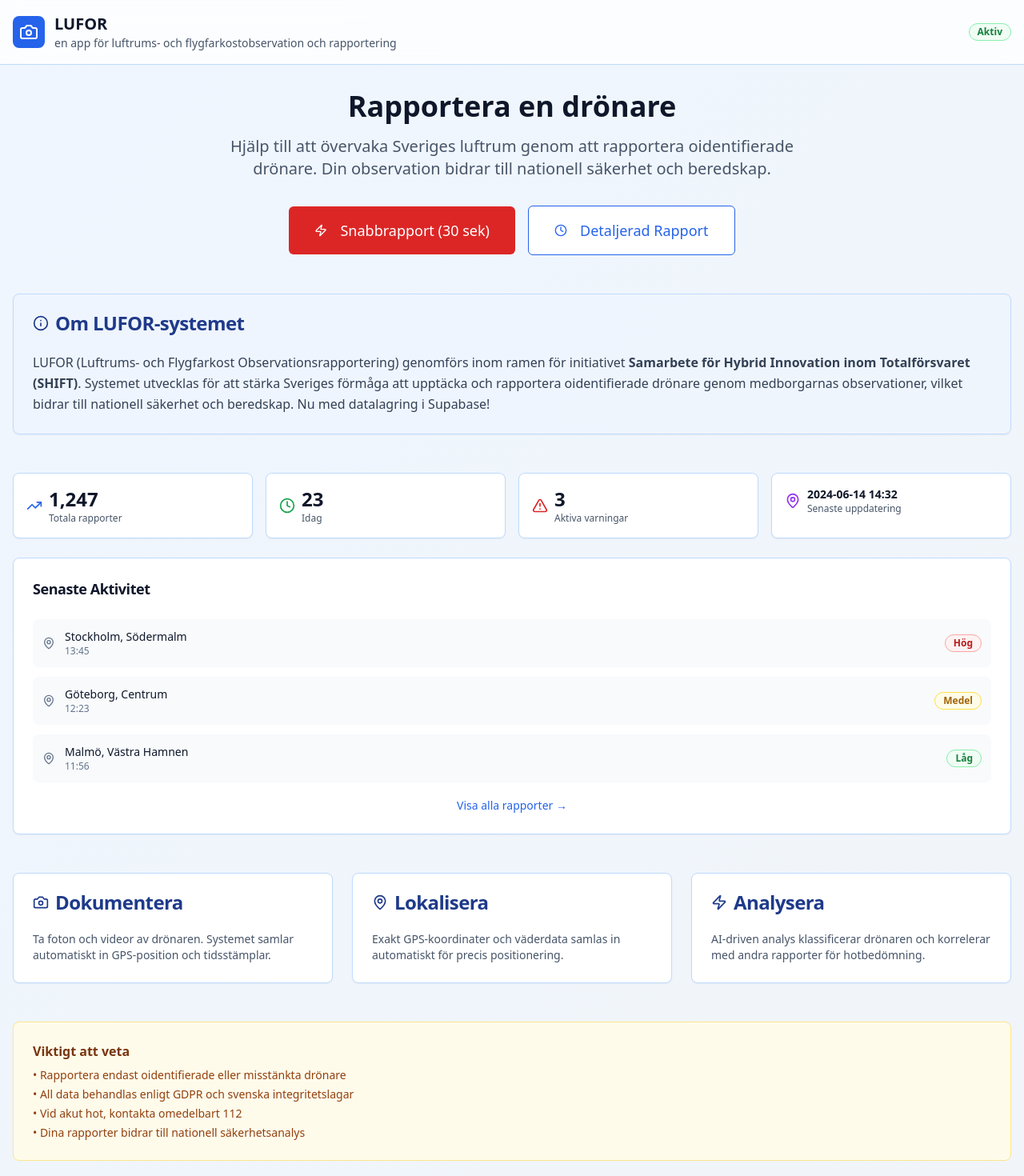
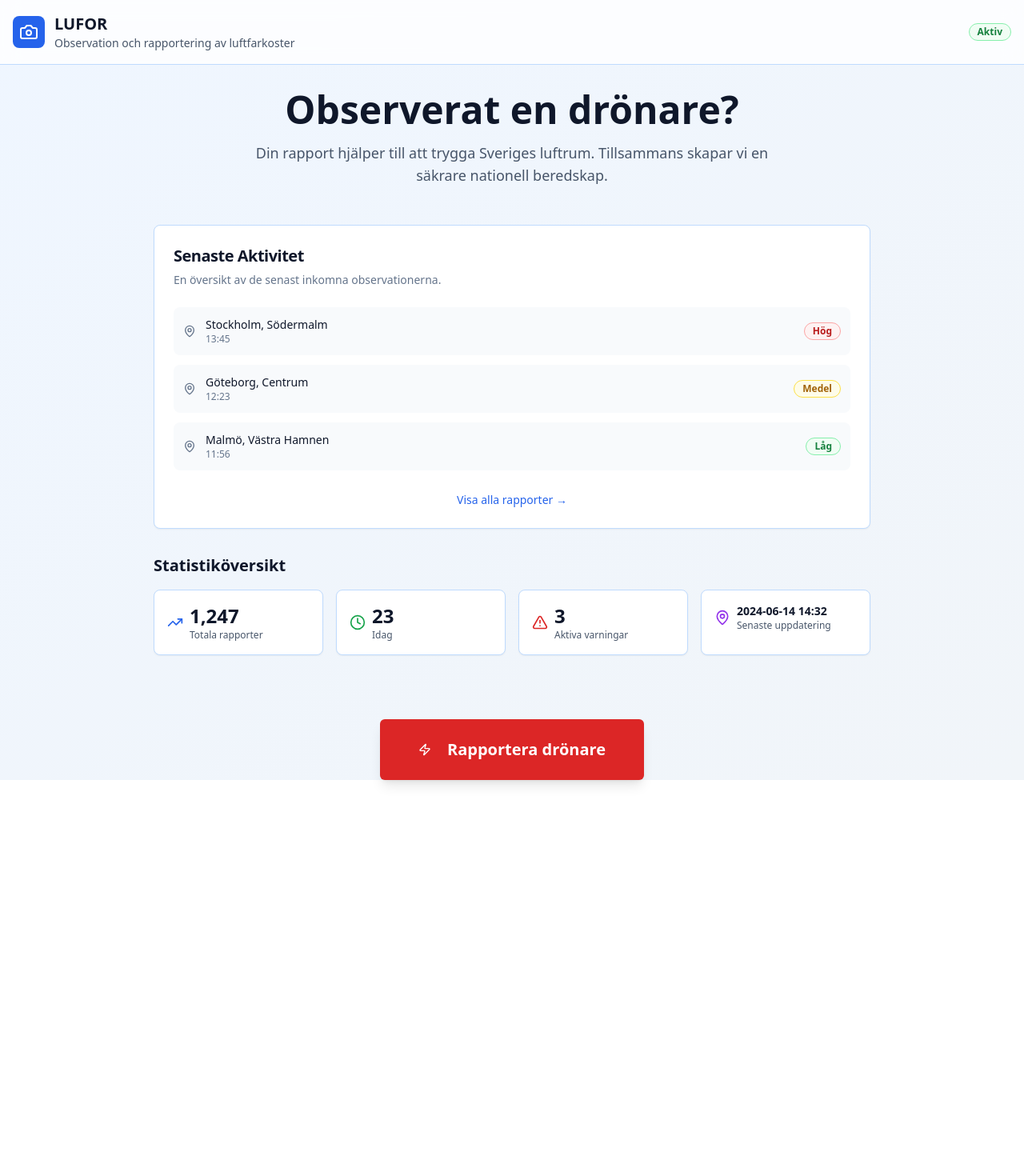
Before and after one commit to carlheath/rapportera-med-lufor, a React (Vite) app: page / in a window 1280 px wide. Shown: the top 1470 px of the page at 80% size. After the commit the page ends 1007 px from the top, so only its background shows below. Built offline with nearby package versions, Linux system fonts and the light colour scheme.

Commit message:
Refactor: Redesign homepage for drone reporting
The homepage is redesigned to prioritize the "Report Drone" action with a large, prominent button. The design is modernized with a minimalist approach, improved information architecture, and enhanced accessibility features (WCAG 2.1 AA).

```diff
--- a/src/components/StatsOverview.tsx
+++ b/src/components/StatsOverview.tsx
@@ -1,6 +1,6 @@
 
 import { TrendingUp, MapPin, Clock, AlertTriangle } from 'lucide-react';
-import { Card, CardContent, CardHeader, CardTitle } from '@/components/ui/card';
+import { Card, CardContent, CardHeader, CardTitle, CardDescription } from '@/components/ui/card';
 import { Badge } from '@/components/ui/badge';
 
 const StatsOverview = () => {
@@ -45,8 +45,49 @@ const StatsOverview = () => {
   };
 
   return (
-    <div className="space-y-6">
-      {/* Stats Cards */}
+    <div className="space-y-8">
+      {/* Recent Activity Module */}
+      <Card className="border-blue-200 dark:border-slate-700">
+        <CardHeader>
+          <CardTitle className="text-xl text-slate-900 dark:text-white">
+            Senaste Aktivitet
+          </CardTitle>
+          <CardDescription>
+            En översikt av de senast inkomna observationerna.
+          </CardDescription>
+        </CardHeader>
+        <CardContent>
+          <div className="space-y-3">
+            {recentActivity.map((activity, index) => (
+              <div key={index} className="flex items-center justify-between p-3 bg-slate-50 dark:bg-slate-800 rounded-lg">
+                <div className="flex items-center space-x-3">
+                  <MapPin className="w-4 h-4 text-slate-500" />
+                  <div>
+                    <p className="text-sm font-medium text-slate-900 dark:text-white">
+                      {activity.location}
+                    </p>
+                    <p className="text-xs text-slate-500 dark:text-slate-400">
+                      {activity.time}
+                    </p>
+                  </div>
+                </div>
+                <Badge variant="outline" className={getPriorityColor(activity.priority)}>
+                  {getPriorityText(activity.priority)}
+                </Badge>
+              </div>
+            ))}
+          </div>
+          <div className="text-center mt-6">
+            <button className="text-sm font-medium text-blue-600 hover:text-blue-700 dark:text-blue-400 dark:hover:text-blue-300">
+              Visa alla rapporter →
+            </button>
+          </div>
+        </CardContent>
+      </Card>
+
+      {/* Stats Module */}
+      <div>
+        <h3 className="text-xl font-semibold text-slate-900 dark:text-white mb-4">Statistiköversikt</h3>
         <div className="grid grid-cols-2 md:grid-cols-4 gap-4">
           <Card className="border-blue-200 dark:border-slate-700">
             <CardContent className="p-4">
@@ -112,42 +153,7 @@ const StatsOverview = () => {
             </CardContent>
           </Card>
         </div>
-
-      {/* Recent Activity */}
-      <Card className="border-blue-200 dark:border-slate-700">
-        <CardHeader>
-          <CardTitle className="text-lg text-slate-900 dark:text-white">
-            Senaste Aktivitet
-          </CardTitle>
-        </CardHeader>
-        <CardContent>
-          <div className="space-y-3">
-            {recentActivity.map((activity, index) => (
-              <div key={index} className="flex items-center justify-between p-3 bg-slate-50 dark:bg-slate-800 rounded-lg">
-                <div className="flex items-center space-x-3">
-                  <MapPin className="w-4 h-4 text-slate-500" />
-                  <div>
-                    <p className="text-sm font-medium text-slate-900 dark:text-white">
-                      {activity.location}
-                    </p>
-                    <p className="text-xs text-slate-500 dark:text-slate-400">
-                      {activity.time}
-                    </p>
       </div>
-                </div>
-                <Badge variant="outline" className={getPriorityColor(activity.priority)}>
-                  {getPriorityText(activity.priority)}
-                </Badge>
-              </div>
-            ))}
-          </div>
-          <div className="text-center mt-4">
-            <button className="text-sm text-blue-600 hover:text-blue-700 dark:text-blue-400 dark:hover:text-blue-300">
-              Visa alla rapporter →
-            </button>
-          </div>
-        </CardContent>
-      </Card>
     </div>
   );
 };
--- a/src/pages/Index.tsx
+++ b/src/pages/Index.tsx
@@ -1,7 +1,6 @@
 import { useState } from 'react';
-import { MapPin, Camera, Clock, Zap, Info, AlertTriangle } from 'lucide-react';
+import { Camera, Zap, AlertTriangle } from 'lucide-react';
 import { Button } from '@/components/ui/button';
-import { Card, CardContent, CardDescription, CardHeader, CardTitle } from '@/components/ui/card';
 import { Badge } from '@/components/ui/badge';
 import ReportForm from '@/components/ReportForm';
 import StatsOverview from '@/components/StatsOverview';
@@ -28,16 +27,9 @@ interface ReportFormData {
 
 const Index = () => {
   const [showReportForm, setShowReportForm] = useState(false);
-  const [reportMode, setReportMode] = useState<'quick' | 'detailed'>('quick');
   const [isSubmitting, setIsSubmitting] = useState(false);
 
-  const handleQuickReport = () => {
-    setReportMode('quick');
-    setShowReportForm(true);
-  };
-
-  const handleDetailedReport = () => {
-    setReportMode('detailed');
+  const handleReport = () => {
     setShowReportForm(true);
   };
 
@@ -60,7 +52,7 @@ const Index = () => {
     };
 
     const reportToInsert = {
-      report_mode: reportMode,
+      report_mode: formData.reportMode,
       latitude: formData.location?.lat,
       longitude: formData.location?.lng,
       accuracy: formData.location?.accuracy,
@@ -109,10 +101,10 @@ const Index = () => {
     return (
       <div className="min-h-screen bg-gradient-to-br from-blue-50 to-slate-100 dark:from-slate-900 dark:to-slate-800">
         <ReportForm
-          mode={reportMode}
+          mode="detailed"
           onBack={() => setShowReportForm(false)}
           onSubmit={handleReportSubmit}
-          isSubmitting={isSubmitting} // Pass submitting state to ReportForm
+          isSubmitting={isSubmitting}
         />
       </div>
     );
@@ -133,7 +125,7 @@ const Index = () => {
                   LUFOR
                 </h1>
                 <p className="text-sm text-slate-600 dark:text-slate-300">
-                  en app för luftrums- och flygfarkostobservation och rapportering
+                  Observation och rapportering av luftfarkoster
                 </p>
               </div>
             </div>
@@ -144,122 +136,52 @@ const Index = () => {
         </div>
       </header>
 
-      <main className="container mx-auto px-4 py-8">
+      <main className="container mx-auto px-4 py-8 pb-32 sm:pb-12">
         {/* Hero Section */}
         <div className="text-center mb-12">
-          <h2 className="text-4xl font-bold text-slate-900 dark:text-white mb-4">
-            Rapportera en drönare
+          <h2 className="text-4xl md:text-5xl font-bold text-slate-900 dark:text-white mb-4">
+            Observerat en drönare?
           </h2>
-          <p className="text-xl text-slate-600 dark:text-slate-300 max-w-3xl mx-auto mb-8">
-            Hjälp till att övervaka Sveriges luftrum genom att rapportera oidentifierade drönare.
-            Din observation bidrar till nationell säkerhet och beredskap.
+          <p className="text-lg text-slate-600 dark:text-slate-300 max-w-2xl mx-auto">
+            Din rapport hjälper till att trygga Sveriges luftrum. Tillsammans skapar vi en säkrare nationell beredskap.
           </p>
-
-          {/* Action Buttons */}
-          <div className="flex flex-col sm:flex-row gap-4 justify-center items-center">
-            <Button
-              onClick={handleQuickReport}
-              size="lg"
-              className="bg-red-600 hover:bg-red-700 text-white px-8 py-4 text-lg h-auto"
-              disabled={isSubmitting}
-            >
-              <Zap className="w-5 h-5 mr-2" />
-              Snabbrapport (30 sek)
-            </Button>
-            <Button
-              onClick={handleDetailedReport}
-              variant="outline"
-              size="lg"
-              className="border-blue-600 text-blue-600 hover:bg-blue-50 dark:hover:bg-blue-900/20 px-8 py-4 text-lg h-auto"
-              disabled={isSubmitting}
-            >
-              <Clock className="w-5 h-5 mr-2" />
-              Detaljerad Rapport
-            </Button>
-          </div>
         </div>
 
-        {/* About System Section */}
-        <div className="mb-12">
-          <Card className="border-blue-200 dark:border-slate-700 bg-blue-50/50 dark:bg-blue-900/10">
-            <CardHeader>
-              <CardTitle className="flex items-center text-blue-900 dark:text-blue-300">
-                <Info className="w-5 h-5 mr-2" />
-                Om LUFOR-systemet
-              </CardTitle>
-            </CardHeader>
-            <CardContent>
-              <CardDescription className="text-slate-700 dark:text-slate-300 text-base leading-relaxed">
-                LUFOR (Luftrums- och Flygfarkost Observationsrapportering) genomförs inom ramen för
-                initiativet <strong>Samarbete för Hybrid Innovation inom Totalförsvaret (SHIFT)</strong>.
-                Systemet utvecklas för att stärka Sveriges förmåga att upptäcka och rapportera oidentifierade
-                drönare genom medborgarnas observationer, vilket bidrar till nationell säkerhet och beredskap. Nu med datalagring i Supabase!
-              </CardDescription>
-            </CardContent>
-          </Card>
+        {/* Stats and Activity Section */}
+        <div className="max-w-4xl mx-auto">
+          <StatsOverview />
         </div>
 
-        {/* Stats Overview */}
-        <StatsOverview />
+      </main>
 
-        {/* Information Cards */}
-        <div className="grid md:grid-cols-3 gap-6 mt-12">
-          <Card className="border-blue-200 dark:border-slate-700">
-            <CardHeader>
-              <CardTitle className="flex items-center text-blue-900 dark:text-blue-300">
-                <Camera className="w-5 h-5 mr-2" />
-                Dokumentera
-              </CardTitle>
-            </CardHeader>
-            <CardContent>
-              <CardDescription className="text-slate-600 dark:text-slate-300">
-                Ta foton och videor av drönaren. Systemet samlar automatiskt in GPS-position och tidsstämplar.
-              </CardDescription>
-            </CardContent>
-          </Card>
+      {/* Sticky Report Button on Mobile */}
+      <div className="fixed bottom-0 left-0 right-0 z-50 p-4 bg-white/80 dark:bg-slate-900/80 backdrop-blur-sm border-t border-slate-200 dark:border-slate-700 sm:hidden">
+        <Button
+          onClick={handleReport}
+          size="lg"
+          className="w-full bg-red-600 hover:bg-red-700 text-white font-bold py-5 text-lg h-auto shadow-lg"
+          disabled={isSubmitting}
+          aria-label="Rapportera drönare"
+        >
+          <Zap className="w-6 h-6 mr-3" />
+          Rapportera drönare
+        </Button>
+      </div>
 
-          <Card className="border-blue-200 dark:border-slate-700">
-            <CardHeader>
-              <CardTitle className="flex items-center text-blue-900 dark:text-blue-300">
-                <MapPin className="w-5 h-5 mr-2" />
-                Lokalisera
-              </CardTitle>
-            </CardHeader>
-            <CardContent>
-              <CardDescription className="text-slate-600 dark:text-slate-300">
-                Exakt GPS-koordinater och väderdata samlas in automatiskt för precis positionering.
-              </CardDescription>
-            </CardContent>
-          </Card>
+      {/* Static Report Button on Desktop */}
+      <div className="hidden sm:flex justify-center my-8">
+         <Button
+            onClick={handleReport}
+            size="lg"
+            className="bg-red-600 hover:bg-red-700 text-white font-bold px-12 py-6 text-xl h-auto shadow-lg"
+            disabled={isSubmitting}
+            aria-label="Rapportera drönare"
+          >
+            <Zap className="w-6 h-6 mr-3" />
+            Rapportera drönare
+          </Button>
+      </div>
 
-          <Card className="border-blue-200 dark:border-slate-700">
-            <CardHeader>
-              <CardTitle className="flex items-center text-blue-900 dark:text-blue-300">
-                <Zap className="w-5 h-5 mr-2" />
-                Analysera
-              </CardTitle>
-            </CardHeader>
-            <CardContent>
-              <CardDescription className="text-slate-600 dark:text-slate-300">
-                AI-driven analys klassificerar drönaren och korrelerar med andra rapporter för hotbedömning.
-              </CardDescription>
-            </CardContent>
-          </Card>
-        </div>
-
-        {/* Important Notice */}
-        <div className="mt-12 bg-amber-50 dark:bg-amber-900/20 border border-amber-200 dark:border-amber-800 rounded-lg p-6">
-          <h3 className="font-semibold text-amber-900 dark:text-amber-300 mb-2">
-            Viktigt att veta
-          </h3>
-          <ul className="text-amber-800 dark:text-amber-200 space-y-1 text-sm">
-            <li>• Rapportera endast oidentifierade eller misstänkta drönare</li>
-            <li>• All data behandlas enligt GDPR och svenska integritetslagar</li>
-            <li>• Vid akut hot, kontakta omedelbart 112</li>
-            <li>• Dina rapporter bidrar till nationell säkerhetsanalys</li>
-          </ul>
-        </div>
-      </main>
     </div>
   );
 };
```
Lines whose indentation alone changed are shown as unchanged.
